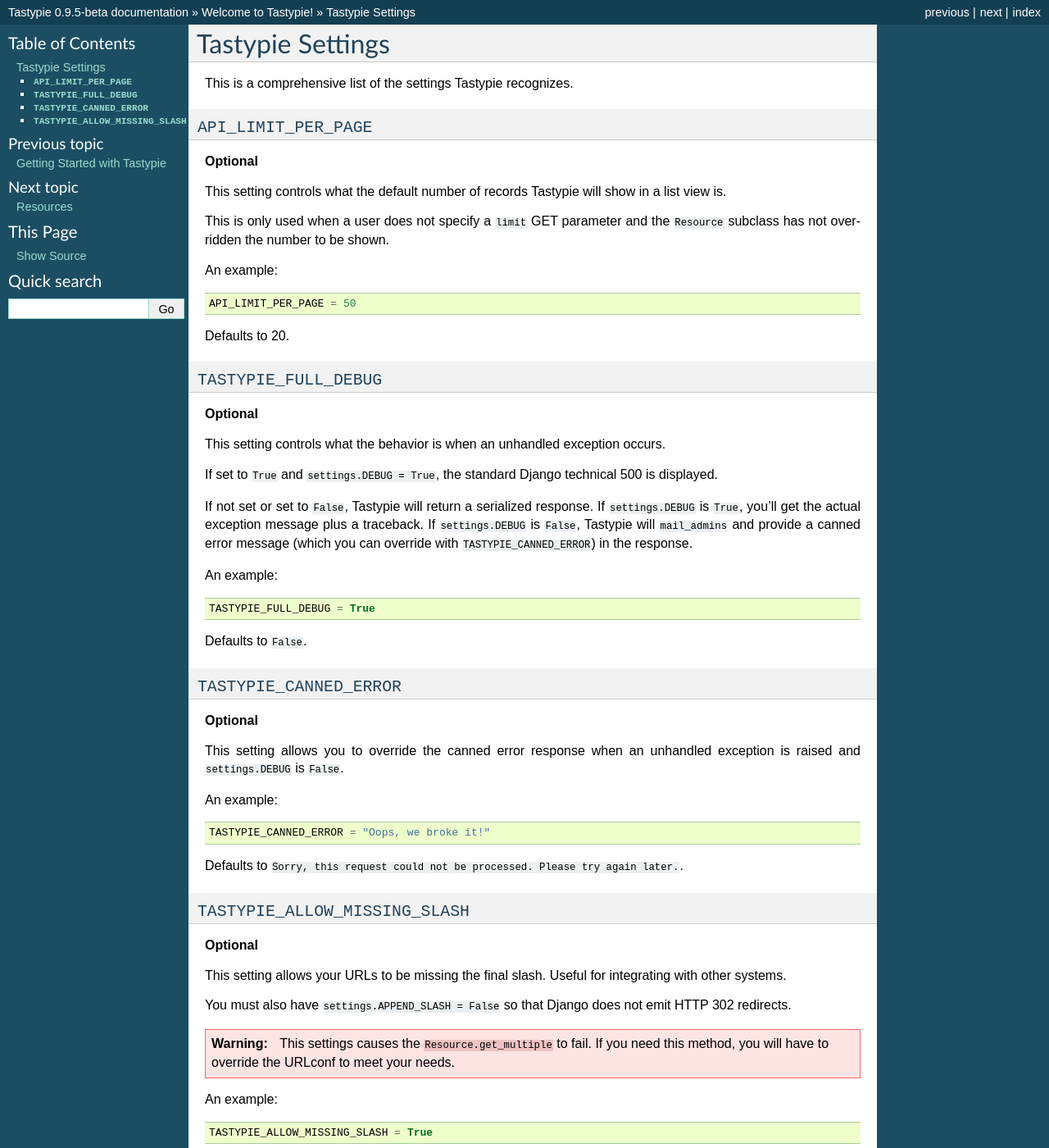
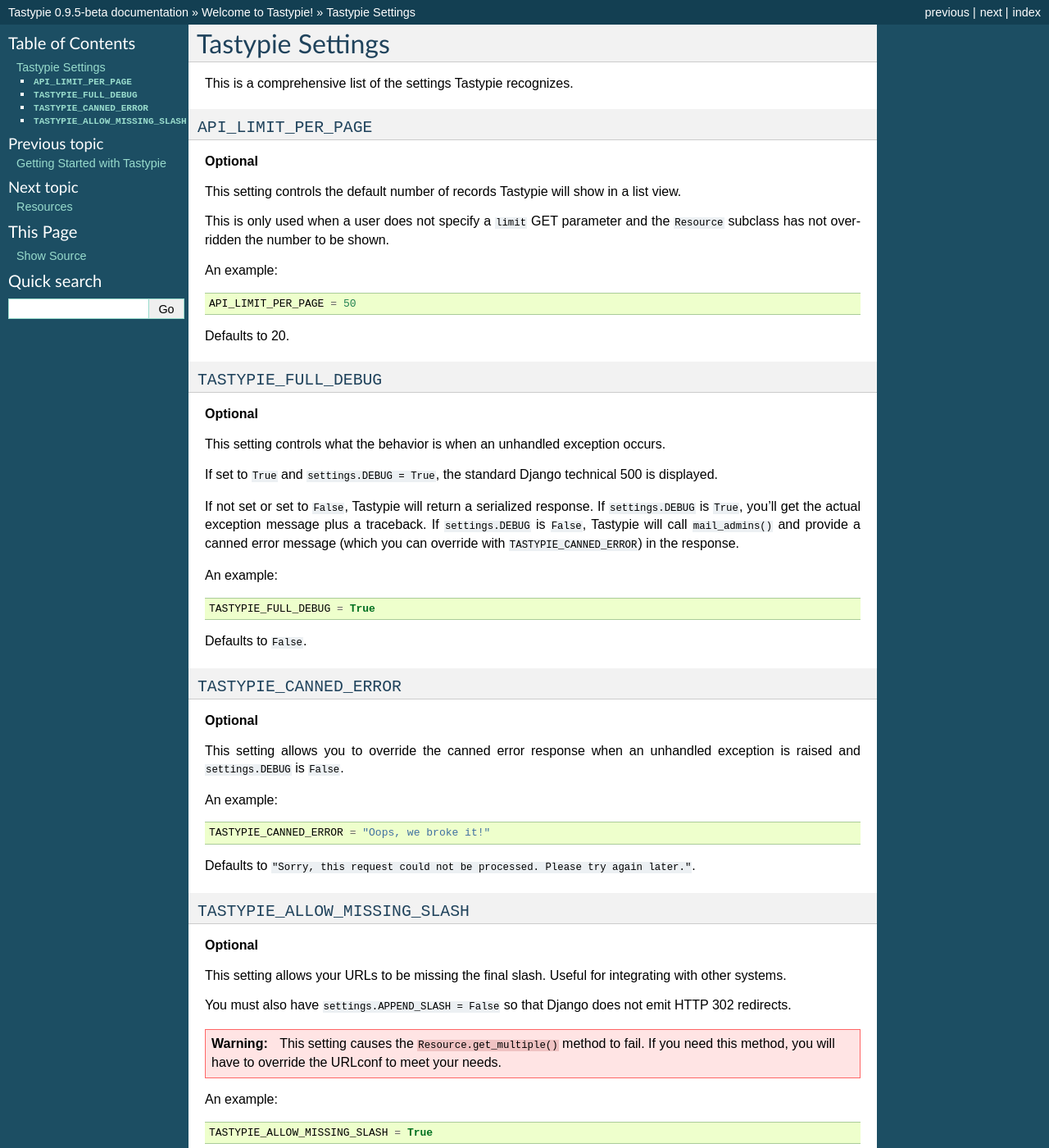
Before and after one commit to django-tastypie/django-tastypie, a Sphinx documentation site: the page built from docs/settings.rst, in a window 1280 px wide and 1400 px high. Shown: the whole window at 82% size. Built offline with Sphinx 7.4.7, drawn with Linux system fonts in a browser that asks for light colours; pages that are not in the unit, such as notebooks, are missing from menus.

Commit message:
Small edits to settings documentation.

```diff
--- a/docs/settings.rst
+++ b/docs/settings.rst
@@ -12,8 +12,8 @@
 
 **Optional**
 
-This setting controls what the default number of records Tastypie will show
-in a list view is.
+This setting controls the default number of records Tastypie will show
+in a list view.
 
 This is only used when a user does not specify a ``limit`` GET parameter and
 the ``Resource`` subclass has not overridden the number to be shown.
@@ -37,9 +37,9 @@
 
 If not set or set to ``False``, Tastypie will return a serialized response.
 If ``settings.DEBUG`` is ``True``, you'll get the actual exception message plus
-a traceback. If ``settings.DEBUG`` is ``False``, Tastypie will ``mail_admins``
-and provide a canned error message (which you can override with
-``TASTYPIE_CANNED_ERROR``) in the response.
+a traceback. If ``settings.DEBUG`` is ``False``, Tastypie will call
+``mail_admins()`` and provide a canned error message (which you can override
+with ``TASTYPIE_CANNED_ERROR``) in the response.
 
 An example::
 
@@ -60,7 +60,7 @@
 
     TASTYPIE_CANNED_ERROR = "Oops, we broke it!"
 
-Defaults to ``Sorry, this request could not be processed. Please try again later.``.
+Defaults to ``"Sorry, this request could not be processed. Please try again later."``.
 
 
 ``TASTYPIE_ALLOW_MISSING_SLASH``
@@ -76,8 +76,8 @@
 
 .. warning::
 
-  This settings causes the ``Resource.get_multiple`` to fail. If you need this
-  method, you will have to override the URLconf to meet your needs.
+  This setting causes the ``Resource.get_multiple()`` method to fail. If you
+  need this method, you will have to override the URLconf to meet your needs.
 
 An example::
 
```
